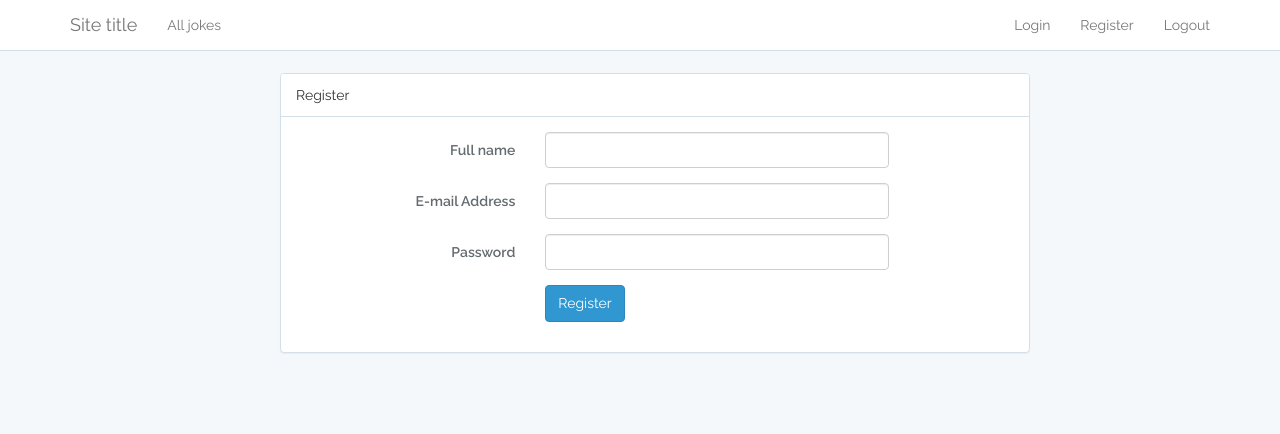
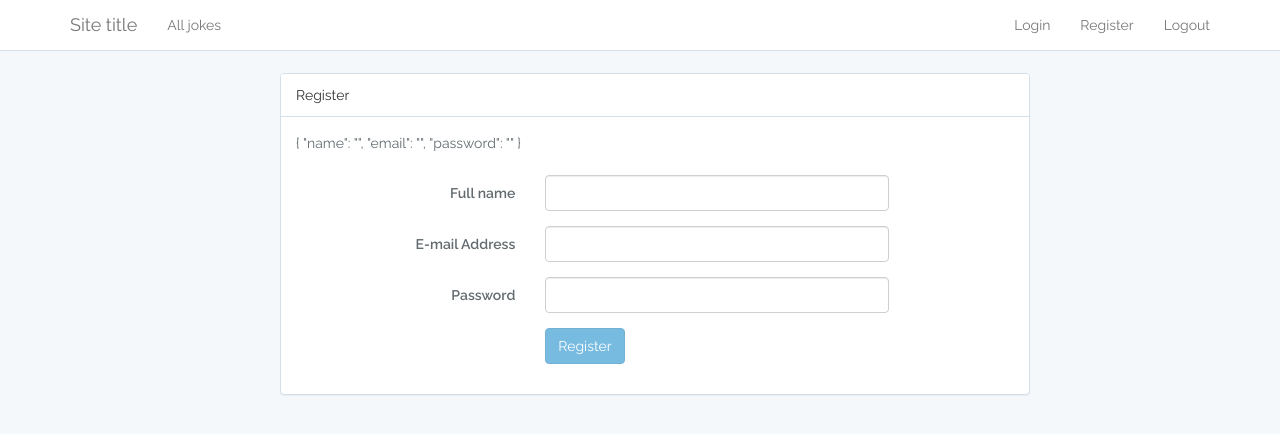
Before and after one commit to bahdcoder/ngbook, an Angular app: page /auth/register in a window 1280 px wide. Shown: the top 434 px of the page. Built offline with nearby package versions, Linux system fonts and the light colour scheme.

Commit message:
complete-template-driven-form-creation

```diff
--- a/src/app/app.module.ts
+++ b/src/app/app.module.ts
@@ -1,5 +1,6 @@
 import { NgModule } from '@angular/core'
 import { ROUTES } from './routes/routes'
+import { FormsModule } from '@angular/forms'
 import { RouterModule } from '@angular/router'
 import { AppComponent } from './app.component'
 import { BrowserModule } from '@angular/platform-browser'
@@ -12,6 +13,7 @@
   ],
   imports: [
     BrowserModule,
+    FormsModule,
     RouterModule.forRoot(ROUTES)
   ],
   providers: [],
--- a/src/app/register/register.component.html
+++ b/src/app/register/register.component.html
@@ -4,31 +4,39 @@
       <div class="panel panel-default">
         <div class="panel-heading">Register</div>
         <div class="panel-body">
-          <form class="form-horizontal" novalidate>
+          <form class="form-horizontal" #form="ngForm" novalidate (ngSubmit)="onSubmit(form)">
+            {{ form.value | json }}
+            <ul class="list-group">
+              <li class="list-group-item text-danger" *ngIf="userName.errors?.required && userName.touched">The name is required</li>
+              <li class="list-group-item text-danger" *ngIf="userEmail.errors?.required && userEmail.touched">The email is required</li>
+              <li class="list-group-item text-danger" *ngIf="userPassword.errors?.required && userPassword.touched">The password is required</li>
+              <li class="list-group-item text-danger" *ngIf="userPassword.errors?.minlength && userPassword.touched">The password must be longer than 6 characters </li>
+            </ul>
             <div class="form-group">
               <label for="name" class="control-label col-md-4">Full name</label>
 
               <div class="col-md-6">
-                <input id="name" type="text" name="name" ngModel class="form-control">
+                <input id="name" type="text" name="name" #userName="ngModel" ngModel class="form-control" required>
               </div>
             </div>
             <div class="form-group">
-              <label for="name" class="control-label col-md-4">E-mail Address</label>
+              <label for="email" class="control-label col-md-4">E-mail Address</label>
 
               <div class="col-md-6">
-                <input id="email" type="email" name="email" ngModel class="form-control">
+                <input id="email" type="email" name="email" #userEmail="ngModel" ngModel class="form-control" required>
               </div>
             </div>
             <div class="form-group">
               <label for="password" class="col-md-4 control-label">Password</label>
 
               <div class="col-md-6">
-                <input type="password" name="password" ngModel class="form-control">
+                <input type="password" name="password" ngModel #userPassword="ngModel" class="form-control" minlength="6" required>
               </div>
             </div>
             <div class="form-group">
               <div class="col-md-8 col-md-offset-4">
-                <button type="submit" class="btn btn-primary">
+                <button type="submit" class="btn btn-primary"
+                  [disabled]="form.invalid">
                   Register
                 </button>
               </div>
--- a/src/app/register/register.component.ts
+++ b/src/app/register/register.component.ts
@@ -11,5 +11,9 @@
 
   ngOnInit() {
   }
+  onSubmit(form) {
+    console.log(form.value)
+    alert('registered')
+  }
 
 }
```
